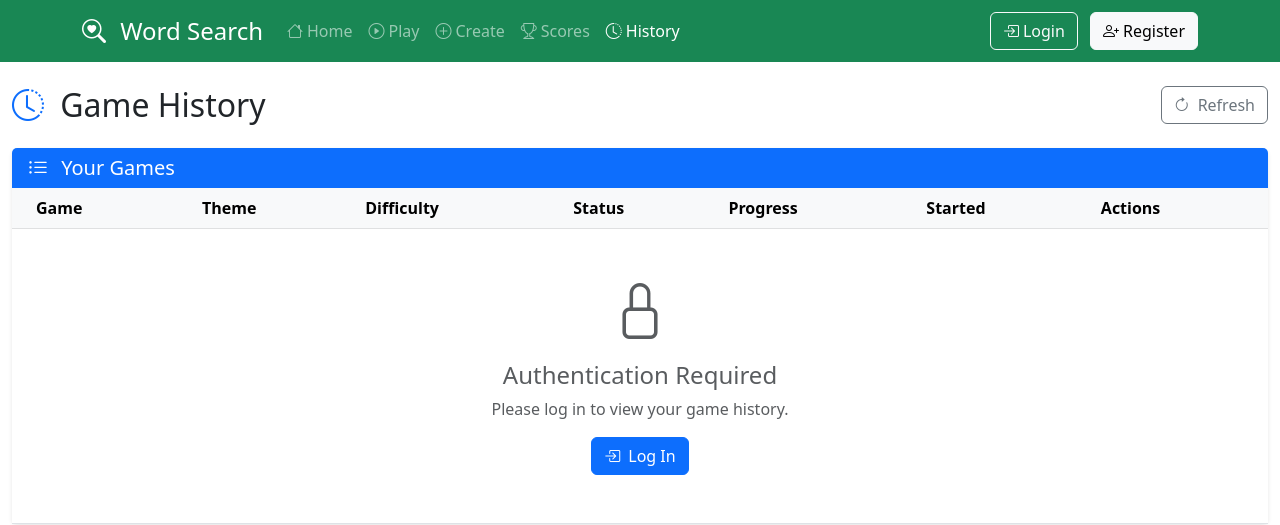
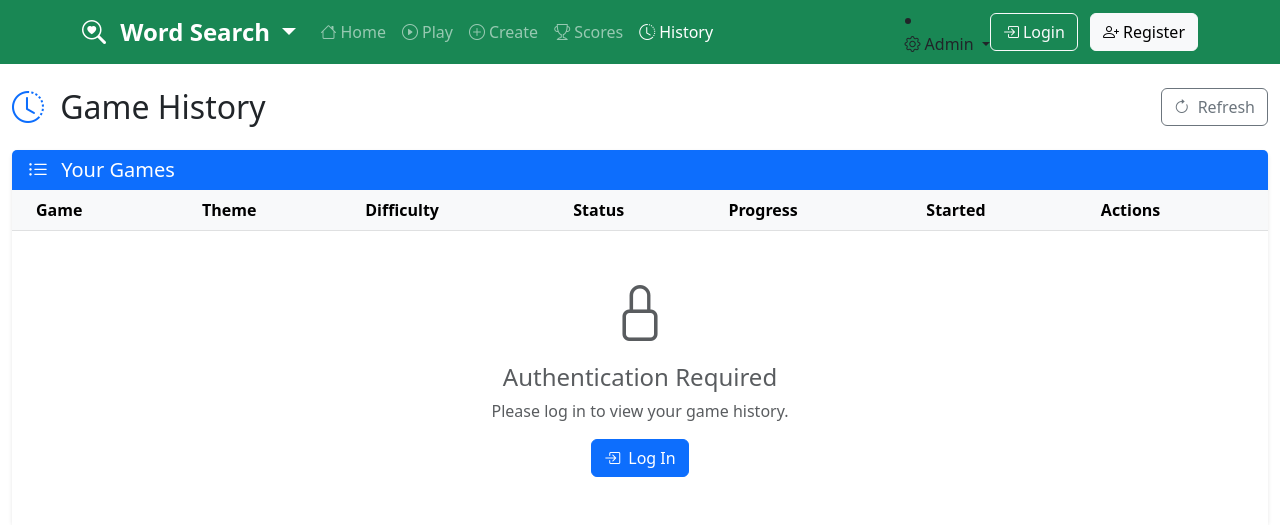
Before and after one commit to ErnieMo/WordSearch, a PHP site: page /history in a window 1280 px wide. Shown: the top 525 px of the page. Run offline with PHP 8.4, Linux system fonts and the light colour scheme; the visitor is signed in with stand-in values (Sample User, id 1); some libraries are stand-ins or nearby versions.

Commit message:
Sep 08, 2025 - 08:14 am - history menu

```diff
--- a/public/views/history.php
+++ b/public/views/history.php
@@ -1,3 +1,7 @@
+<?php
+// Start session to access user data
+session_start();
+?>
 <!DOCTYPE html>
 <html lang="en">
 <head>
@@ -16,10 +20,29 @@
     <!-- Navigation -->
     <nav class="navbar navbar-expand-lg navbar-dark bg-success">
         <div class="container">
-            <a class="navbar-brand" href="/">
-                <i class="bi bi-search-heart me-2"></i>
-                Word Search
-            </a>
+            <div class="navbar-brand dropdown">
+                <a class="nav-link dropdown-toggle text-white text-decoration-none fw-bold" href="#" role="button" data-bs-toggle="dropdown" aria-expanded="false">
+                    <i class="bi bi-search-heart me-2"></i>
+                    Word Search
+                </a>
+                <ul class="dropdown-menu">
+                    <li>
+                        <a class="dropdown-item" href="/hashed_site_redirect.php?url=<?= ($_ENV['APP_ENV'] ?? 'development') === 'development' ? 'https://sudoku.dev.nofinway.com' : 'https://sudoku.nofinway.com' ?>">
+                            <i class="fas fa-puzzle-piece me-2"></i>Sudoku
+                        </a>
+                    </li>
+                    <li>
+                        <a class="dropdown-item" href="<?= ($_ENV['APP_ENV'] ?? 'development') === 'development' ? 'https://wordsearch.dev.nofinway.com' : 'https://wordsearch.nofinway.com' ?>">
+                            <i class="fas fa-search me-2"></i>Word Search
+                        </a>
+                    </li>
+                    <li>
+                        <a class="dropdown-item" href="/hashed_site_redirect.php?url=<?= ($_ENV['APP_ENV'] ?? 'development') === 'development' ? 'https://tileslider.dev.nofinway.com' : 'https://tileslider.nofinway.com' ?>">
+                            <i class="fas fa-th me-2"></i>Tile Slider
+                        </a>
+                    </li>
+                </ul>
+            </div>
 
             <button class="navbar-toggler" type="button" data-bs-toggle="collapse" data-bs-target="#navbarNav">
                 <span class="navbar-toggler-icon"></span>
@@ -44,6 +67,46 @@
                     </li>
                 </ul>
 
+                <!-- Admin Navigation -->
+                <?php
+                // Check if user is logged in and is admin
+                $isLoggedIn = isset($_SESSION['user_id']) && !empty($_SESSION['user_id']);
+
+                // If logged in but isadmin not in session, fetch it from database
+                if ($isLoggedIn && !isset($_SESSION['isadmin'])) {
+                    try {
+                        $db = new \App\Services\DatabaseService();
+                        $user = $db->fetchOne(
+                            'SELECT isadmin FROM users WHERE id = :id',
+                            ['id' => $_SESSION['user_id']]
+                        );
+                        if ($user) {
+                            $_SESSION['isadmin'] = $user['isadmin'];
+                        }
+                    } catch (Exception $e) {
+                        error_log("Error fetching admin status: " . $e->getMessage());
+                    }
+                }
+
+                if ($isLoggedIn && isset($_SESSION['isadmin']) && $_SESSION['isadmin']): ?>
+                <li class="nav-item dropdown">
+                    <a class="nav-link dropdown-toggle" href="#" role="button" data-bs-toggle="dropdown">
+                        <i class="bi bi-gear me-1"></i>Admin
+                    </a>
+                    <ul class="dropdown-menu">
+                        <li><a class="dropdown-item" href="/admin/database">
+                            <i class="bi bi-database me-2"></i>Database
+                        </a></li>
+                        <li><a class="dropdown-item" href="/admin/testing">
+                            <i class="bi bi-bug me-2"></i>Testing Suite
+                        </a></li>
+                        <li><a class="dropdown-item" href="/admin/users">
+                            <i class="bi bi-people me-2"></i>Users
+                        </a></li>
+                    </ul>
+                </li>
+                <?php endif; ?>
+
                 <ul class="navbar-nav" id="authNav">
                     <!-- Guest Navigation -->
                     <li class="nav-item d-none" id="guestNav">
@@ -59,7 +122,7 @@
                     <li class="nav-item dropdown" id="userNav">
                         <a class="nav-link dropdown-toggle" href="#" role="button" data-bs-toggle="dropdown">
                             <i class="bi bi-person-circle me-1"></i>
-                            <span id="userDisplayName">User</span>
+                            <span id="userDisplayName"><?= htmlspecialchars($_SESSION['username'] ?? 'User') ?></span>
                         </a>
                         <ul class="dropdown-menu">
                             <li><a class="dropdown-item" href="/profile"><i class="bi bi-person me-2"></i>Profile</a></li>
```
